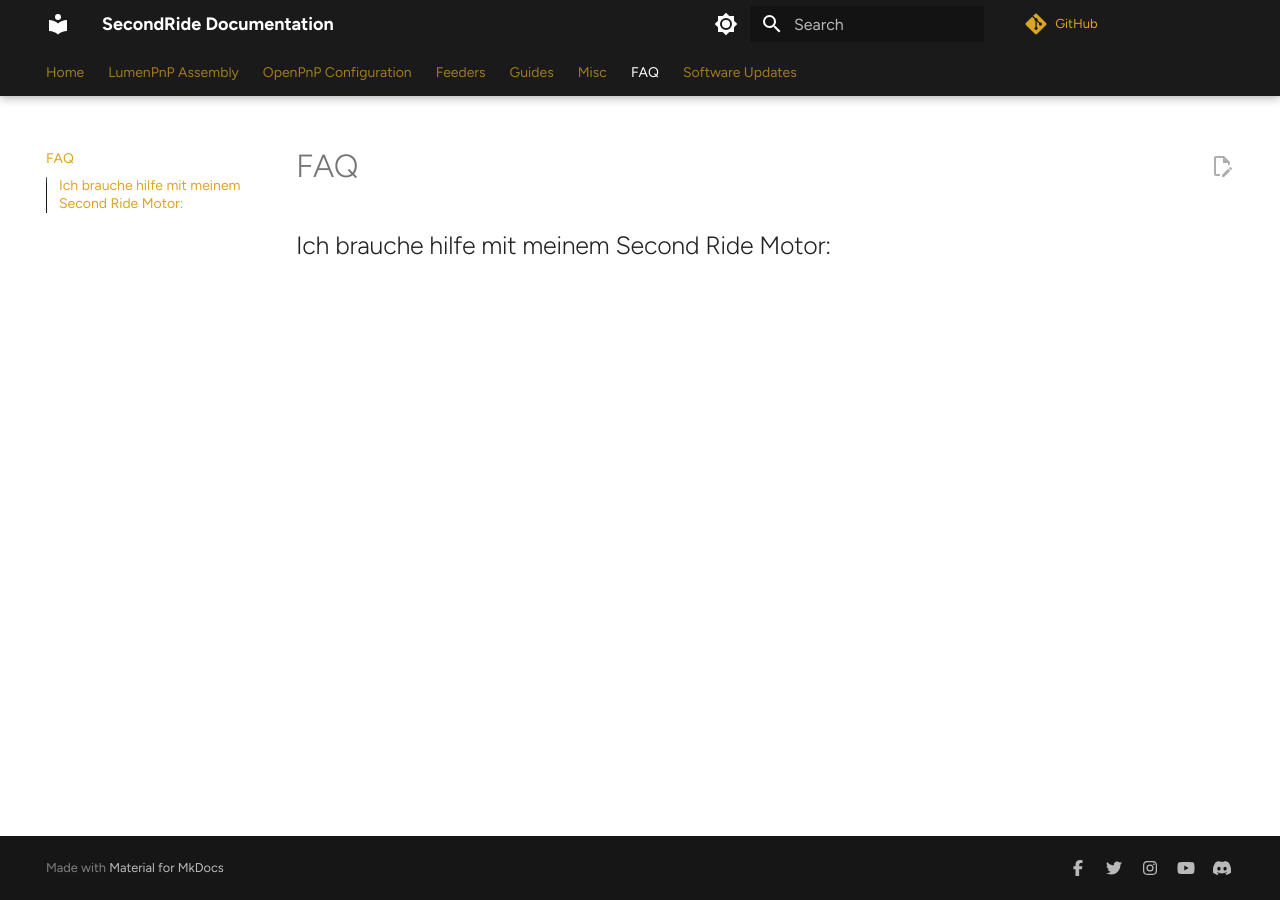
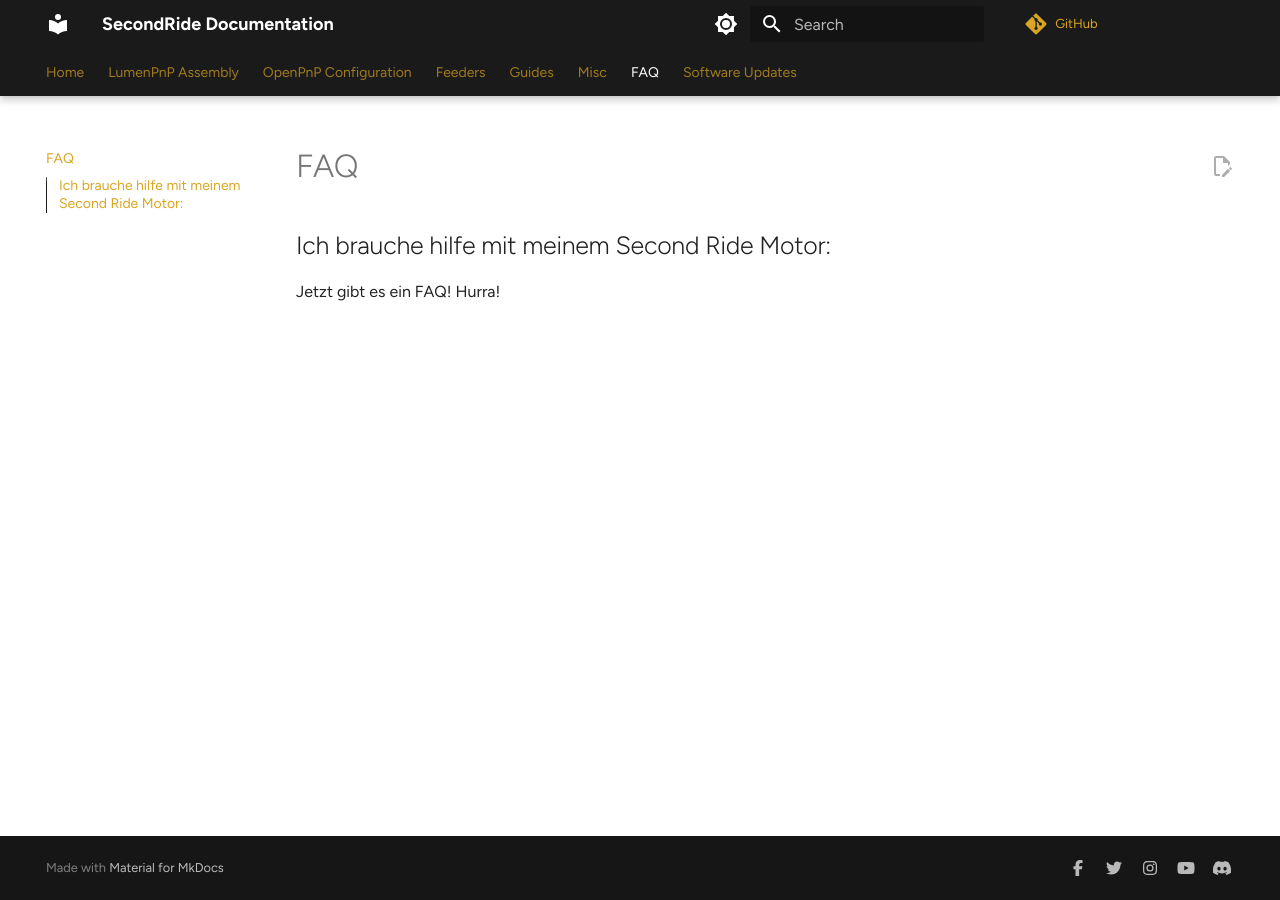
Before and after one commit to lukaskunhardt/secondride-docs, an MkDocs documentation site: the page built from docs/faq/index.md, in a window 1280 px wide. Built offline with MkDocs 1.6.1 and Material for MkDocs 9.7.7, drawn with Linux system fonts in a browser that asks for light colours; comment, search, counter and statistics services are not loaded.

Commit message:
Update index.md

```diff
--- a/docs/faq/index.md
+++ b/docs/faq/index.md
@@ -1,3 +1,5 @@
 # FAQ
 
 ## Ich brauche hilfe mit meinem Second Ride Motor:
+
+Jetzt gibt es ein FAQ! Hurra!
```
